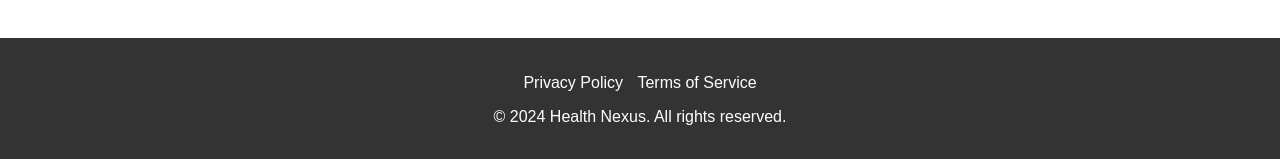
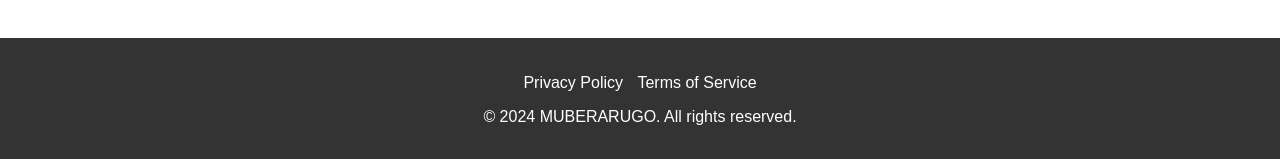
Before and after one commit to niyirerayannick/HealthNexus, a Django app: page /about/ in a window 1280 px wide. Shown: the part 788-947 px from the top of the page. Run offline with Django 5.2, Linux system fonts and the light colour scheme.

Commit message:
Update base.html

```diff
--- a/template/base.html
+++ b/template/base.html
@@ -64,7 +64,7 @@
                 <li><a href="{% url 'privacy-policy' %}">Privacy Policy</a></li>
                 <li><a href="{% url 'terms-and-conditions' %}">Terms of Service</a></li>
             </ul>
-            <p>&copy; {% now "Y" %} Health Nexus. All rights reserved.</p>
+            <p>&copy; {% now "Y" %} MUBERARUGO. All rights reserved.</p>
         </div>
     </footer>
 </body>
```
